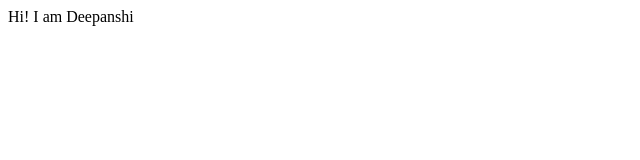
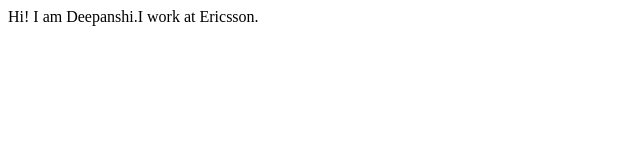
Before and after one commit to deepanshimarsha/deepanshisharma-site, a plain HTML site: page index.html in a window 1280 px wide. Shown: the whole page, without its empty margins (0-640 px from the left). Drawn offline with Linux system fonts and the light colour scheme.

Commit message:
feat: added more content

```diff
--- a/index.html
+++ b/index.html
@@ -7,7 +7,7 @@
     <title>Deepanshi Sharma</title>
 </head>
 <body>
-    Hi! I am Deepanshi
+    Hi! I am Deepanshi.I work at Ericsson.
 
 </body>
 </html>
```
